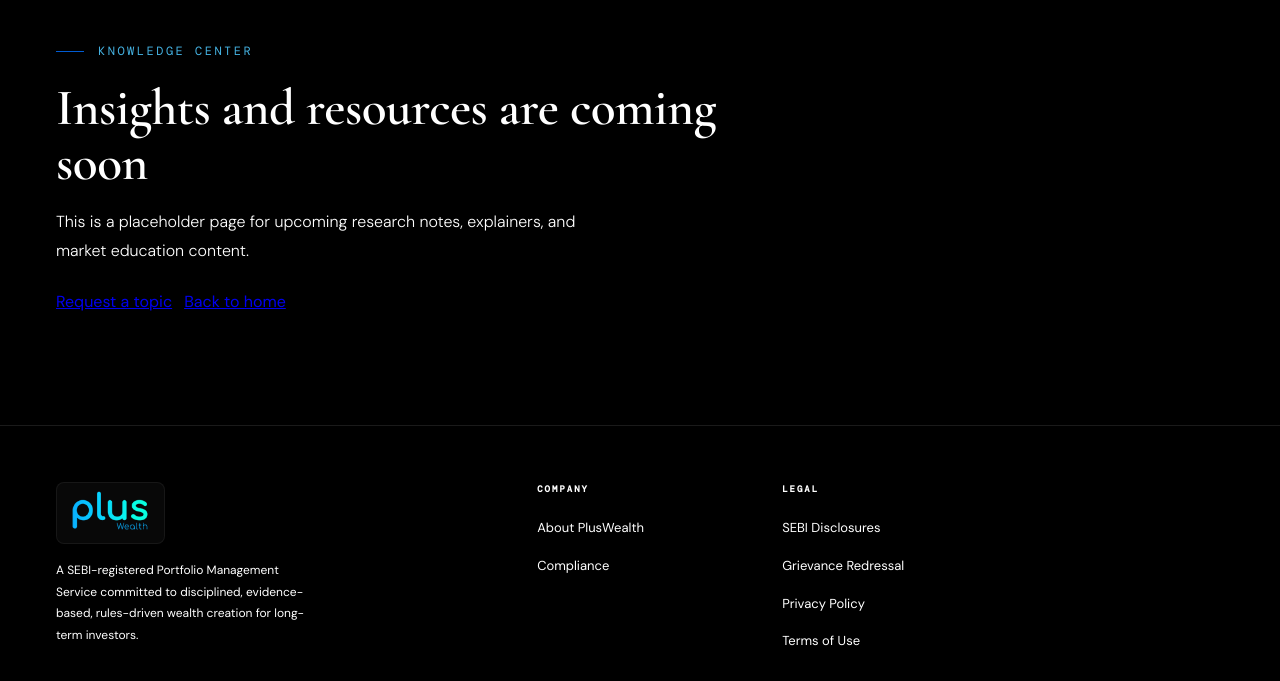
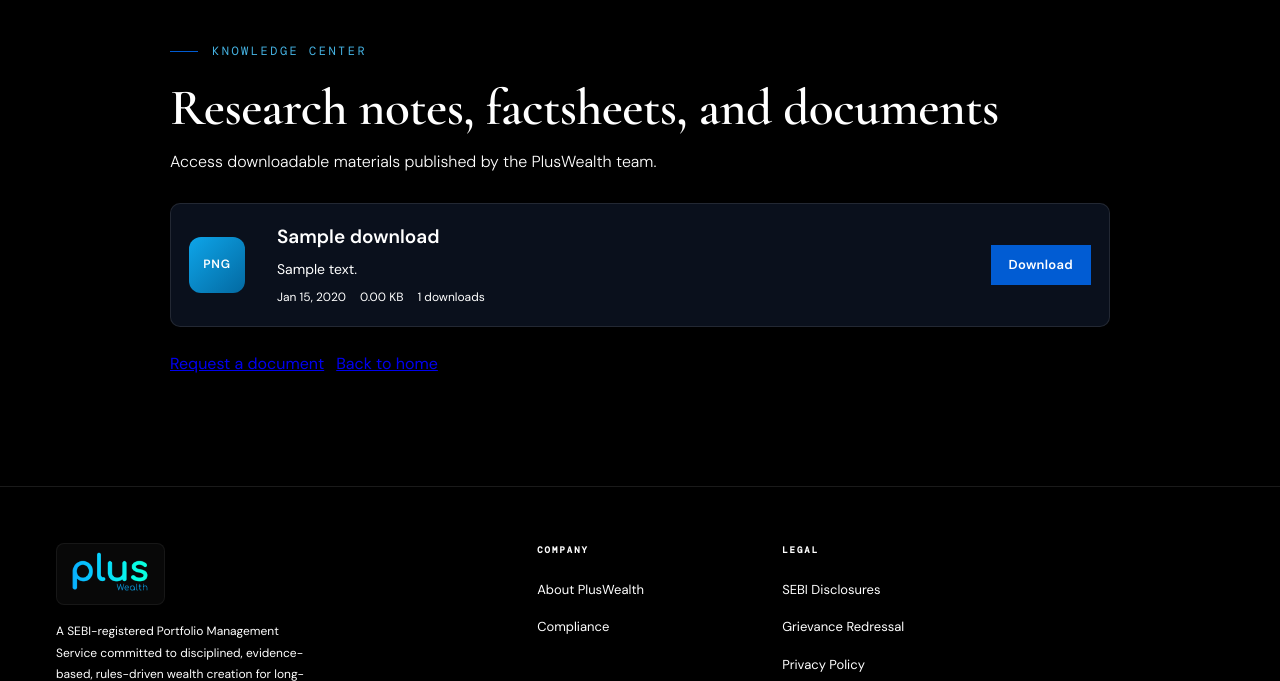
Before and after one commit to mishrakm/pw-pms, a PHP site: page /knowledge.php in a window 1280 px wide. Shown: the part 68-749 px from the top of the page. Run offline with PHP 8.4, Linux system fonts and the light colour scheme; tables that the repository leaves empty or names only in its code hold one stand-in row (values such as "Sample post").

Commit message:
added file downoads section

```diff
--- a/knowledge.php
+++ b/knowledge.php
@@ -1,18 +1,96 @@
 <?php
 $page_title = 'Knowledge Center - PlusWealth PMS';
+require_once __DIR__ . '/includes/db_config.php';
 include 'header.php';
+
+$downloads = [];
+
+function get_file_meta(string $filename): array {
+  $ext = strtolower(pathinfo($filename, PATHINFO_EXTENSION));
+  $map = [
+    'pdf' => ['label' => 'PDF', 'bg' => 'linear-gradient(135deg,#dc3545 0%,#b42318 100%)'],
+    'doc' => ['label' => 'DOC', 'bg' => 'linear-gradient(135deg,#2b579a 0%,#1e4080 100%)'],
+    'docx' => ['label' => 'DOCX', 'bg' => 'linear-gradient(135deg,#2b579a 0%,#1e4080 100%)'],
+    'xls' => ['label' => 'XLS', 'bg' => 'linear-gradient(135deg,#217346 0%,#165c37 100%)'],
+    'xlsx' => ['label' => 'XLSX', 'bg' => 'linear-gradient(135deg,#217346 0%,#165c37 100%)'],
+    'ppt' => ['label' => 'PPT', 'bg' => 'linear-gradient(135deg,#d24726 0%,#b83b1d 100%)'],
+    'pptx' => ['label' => 'PPTX', 'bg' => 'linear-gradient(135deg,#d24726 0%,#b83b1d 100%)'],
+    'jpg' => ['label' => 'JPG', 'bg' => 'linear-gradient(135deg,#0ea5e9 0%,#0369a1 100%)'],
+    'jpeg' => ['label' => 'JPEG', 'bg' => 'linear-gradient(135deg,#0ea5e9 0%,#0369a1 100%)'],
+    'png' => ['label' => 'PNG', 'bg' => 'linear-gradient(135deg,#0ea5e9 0%,#0369a1 100%)'],
+    'zip' => ['label' => 'ZIP', 'bg' => 'linear-gradient(135deg,#6b7280 0%,#374151 100%)'],
+    'txt' => ['label' => 'TXT', 'bg' => 'linear-gradient(135deg,#6b7280 0%,#374151 100%)'],
+  ];
+
+  return $map[$ext] ?? ['label' => strtoupper($ext ?: 'FILE'), 'bg' => 'linear-gradient(135deg,#015cd3 0%,#244ae2 100%)'];
+}
+
+try {
+  $conn = get_db_connection();
+  $result = $conn->query('SELECT * FROM downloads WHERE is_active = 1 ORDER BY upload_date DESC');
+  if ($result instanceof mysqli_result) {
+    while ($row = $result->fetch_assoc()) {
+      $downloads[] = $row;
+    }
+  }
+} catch (Throwable $e) {
+  error_log('Error fetching downloads for knowledge center: ' . $e->getMessage());
+}
 ?>
 
 <div class="section-wrap" id="knowledge-center">
   <div class="inner">
-    <div style="max-width:760px;">
+    <div style="max-width:940px;margin:0 auto;">
       <div class="s-eyebrow reveal" style="justify-content:flex-start;">Knowledge Center</div>
-      <h1 class="s-title reveal d1">Insights and resources are coming soon</h1>
-      <p class="s-body reveal d2" style="margin-top:16px;">
-        This is a placeholder page for upcoming research notes, explainers, and market education content.
+      <h1 class="s-title reveal d1">Research notes, factsheets, and documents</h1>
+      <p class="s-body reveal d2" style="margin-top:12px;">
+        Access downloadable materials published by the PlusWealth team.
       </p>
-      <div class="reveal d3" style="margin-top:24px;display:flex;gap:12px;flex-wrap:wrap;">
-        <a class="btn" href="contact.php">Request a topic</a>
+
+      <?php if (empty($downloads)): ?>
+        <div class="reveal d3" style="margin-top:28px;padding:22px;border:1px solid var(--border);border-radius:10px;background:var(--panel);">
+          <h3 style="margin:0 0 8px 0;font-size:20px;">No files available yet</h3>
+          <p style="margin:0;color:var(--ash);">Please check back soon for new resources.</p>
+        </div>
+      <?php else: ?>
+        <div style="margin-top:26px;display:grid;gap:14px;">
+          <?php foreach ($downloads as $index => $download): ?>
+            <?php $meta = get_file_meta((string)($download['filename'] ?? '')); ?>
+            <div class="reveal d<?= ($index % 5) + 1 ?>" style="display:grid;grid-template-columns:72px 1fr auto;gap:16px;align-items:center;padding:18px;border:1px solid var(--border);border-radius:10px;background:var(--panel);">
+              <div style="width:56px;height:56px;border-radius:12px;background:<?= htmlspecialchars($meta['bg'], ENT_QUOTES) ?>;display:flex;align-items:center;justify-content:center;font-size:12px;font-weight:700;letter-spacing:.8px;">
+                <?= htmlspecialchars($meta['label'], ENT_QUOTES) ?>
+              </div>
+
+              <div>
+                <h3 style="margin:0 0 6px 0;font-size:19px;color:var(--white);">
+                  <?= htmlspecialchars((string)($download['title'] ?? ''), ENT_QUOTES) ?>
+                </h3>
+                <?php if (!empty($download['description'])): ?>
+                  <p style="margin:0 0 8px 0;color:var(--ash);font-size:14px;line-height:1.55;">
+                    <?= htmlspecialchars((string)$download['description'], ENT_QUOTES) ?>
+                  </p>
+                <?php endif; ?>
+                <div style="font-size:12px;color:var(--ash);display:flex;gap:14px;flex-wrap:wrap;">
+                  <span><?= htmlspecialchars(date('M d, Y', strtotime((string)($download['upload_date'] ?? 'now'))), ENT_QUOTES) ?></span>
+                  <?php if (!empty($download['file_size'])): ?>
+                    <span><?= htmlspecialchars(number_format(((float)$download['file_size']) / 1024, 2), ENT_QUOTES) ?> KB</span>
+                  <?php endif; ?>
+                  <?php if (!empty($download['downloads_count'])): ?>
+                    <span><?= htmlspecialchars(number_format((int)$download['downloads_count']), ENT_QUOTES) ?> downloads</span>
+                  <?php endif; ?>
+                </div>
+              </div>
+
+              <div>
+                <a href="download_file.php?id=<?= (int)$download['id'] ?>" class="btn-gold" style="padding:10px 18px;font-size:13px;white-space:nowrap;">Download</a>
+              </div>
+            </div>
+          <?php endforeach; ?>
+        </div>
+      <?php endif; ?>
+
+      <div class="reveal d4" style="margin-top:24px;display:flex;gap:12px;flex-wrap:wrap;">
+        <a class="btn" href="contact.php">Request a document</a>
         <a class="btn ghost" href="index.php">Back to home</a>
       </div>
     </div>
```
Also changed, not shown: 1 other file.
